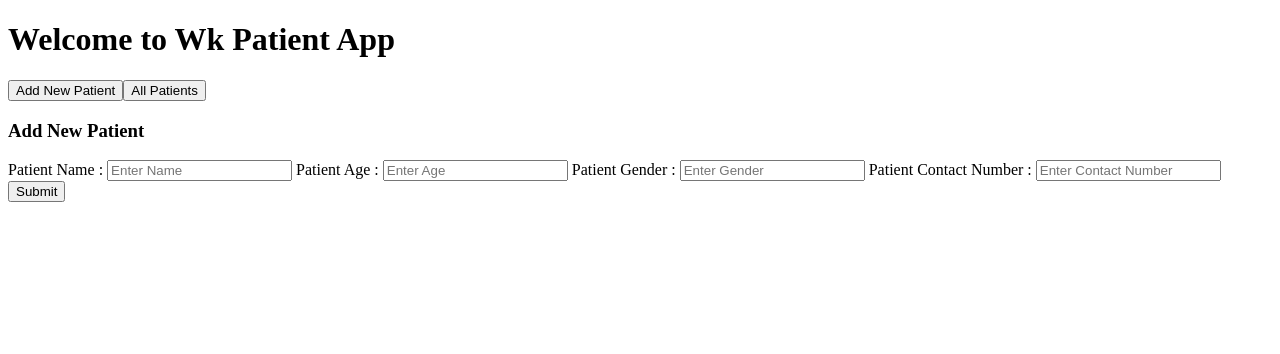
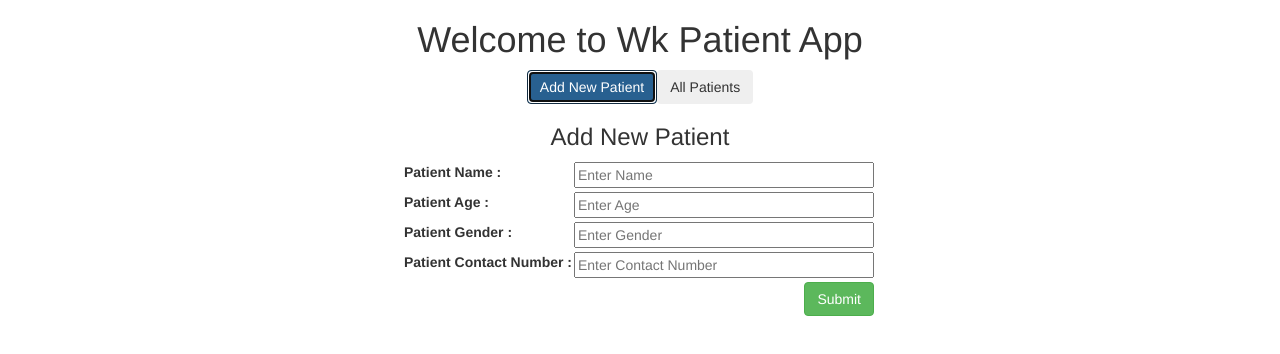
Before and after one commit to NirajNarwade/Wolters_Training_22, a plain HTML site: page JavaScript/program/Patient App/patientapp.html in a window 1280 px wide. Both pictures are taken after a click on the button "Add New Patient". Drawn offline with nearby package versions, Linux system fonts and the light colour scheme.

Commit message:
18-08-2022 : Namaste JavaScript

```diff
--- /dev/null
+++ b/JavaScript/program/Patient App/patient.css
@@ -0,0 +1,28 @@
+.center {
+    margin: 0 auto;
+    text-align: center;
+  }
+
+  label {
+    display: block;
+  }
+
+  table {
+    margin: 0 auto;
+    text-align: center;
+
+  }
+
+  td {
+    text-align: right;
+    padding: 2px;
+  }
+
+  input{
+    width: 300px;
+  }
+
+
+  .plist {
+    text-align: left;
+  }
--- a/JavaScript/program/Patient App/patient.js
+++ b/JavaScript/program/Patient App/patient.js
@@ -46,3 +46,5 @@ function register(){
     // console.log(patientList);
     viewAll()
 }
+
+viewAll()
--- a/JavaScript/program/Patient App/patientapp.html
+++ b/JavaScript/program/Patient App/patientapp.html
@@ -6,10 +6,15 @@
     <meta name="viewport" content="width=device-width, initial-scale=1.0">
     <title>WK Patient App</title>
     <script src="patient.js"></script>
+    <link rel='stylesheet prefetch' href='https://maxcdn.bootstrapcdn.com/bootstrap/3.3.5/css/bootstrap.min.css'>
+    <link rel="stylesheet" href="patient.css">
 </head>
 <body>
-    <h1>Welcome to Wk Patient App</h1>
-    <button onclick=addNew()>Add New Patient</button><button onclick=viewAll()>All Patients</button>
+    <div class="container-fluid">
+        <div class="center">
+            <h1 class="heading">Welcome to Wk Patient App</h1>
+
+            <button class="btn btn-primary" onclick=addNew()>Add New Patient</button><button class="btn btn-secondary" onclick=viewAll()>All Patients</button>
             <div id="patientform" style="display: none;">
                 <!-- <form>
                     <h3>Add New Patient</h3>
@@ -19,24 +24,65 @@
                 </form> -->
 
                 <h3>Add New Patient</h3>
-        <label>Patient Name :
+                <table >
+                    <tr>
+                        <th>
+                            <label for="pname">Patient Name :</label>
+                        </th>
+                        <td>
                             <input type="text" id="pname" name="pname" placeholder="Enter Name">
-        </label>
-        <label>Patient Age :
+                        </td>
+                    </tr>
+                    <tr>
+                        <th>
+                            <label>Patient Age :</label>
+                        </th>
+                        <td>
                             <input type="number" id="age" name="age" placeholder="Enter Age">
-        </label>
-        <label>Patient Gender :
+                        </td>
+                    </tr>
+                    <tr>
+                        <th>
+                            <label>Patient Gender :</label>
+                        </th>
+                        <td>
                             <input type="text" id="gender" name="gender" placeholder="Enter Gender">
-        </label>
-        <label>Patient Contact Number :
+                        </td>
+                    </tr>
+                    <tr>
+                        <th>
+                            <label>Patient Contact Number :</label>
+                        </th>
+                        <td>
                             <input type="number" id="number" name="number" placeholder="Enter Contact Number">
-        </label>
-        <button onclick=register()>Submit</button>
+                        </td>
+                    </tr>
+                    <tr>
+                        <td colspan="2">
+                            <button class="btn btn-success" onclick=register()>Submit</button>
+                        </td>
+                    </tr>
+                </table>
 
             </div>
-    <div id="patientlist" style="display: none;">
+            <div id="patientlist" style="display: none;" class="plist">
                 <h3>List of All Patient</h3>
                 <div id =list></div>
             </div>
+            <!-- <div id="list1" >
+                <h3>List of All Patient</h3>
+                <table class="table">
+                    <tr>
+                        <th>Name</th>
+                        <th>Age</th>
+                        <th>Gender</th>
+                        <th>Contact Number</th>
+                    </tr>
+
+                </table>
+            </div> -->
+        </div>
+
+    </div>
 </body>
 </html>
```
Also changed, not shown: selfstudy/javascript/namaste javascript/executionContext.js (added, +8 -0 lines), selfstudy/javascript/namaste javascript/functions.js (added, +14 -0 lines), selfstudy/javascript/namaste javascript/hoisting.js (added, +12 -0 lines), selfstudy/javascript/namaste javascript/test1.html (added, +14 -0 lines), Notes.txt. Lines whose indentation alone changed are shown as unchanged.
